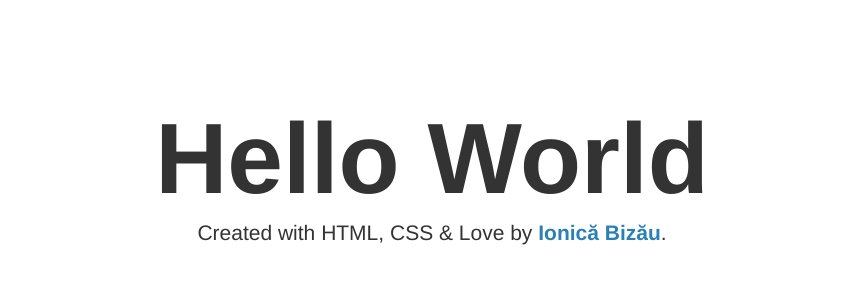
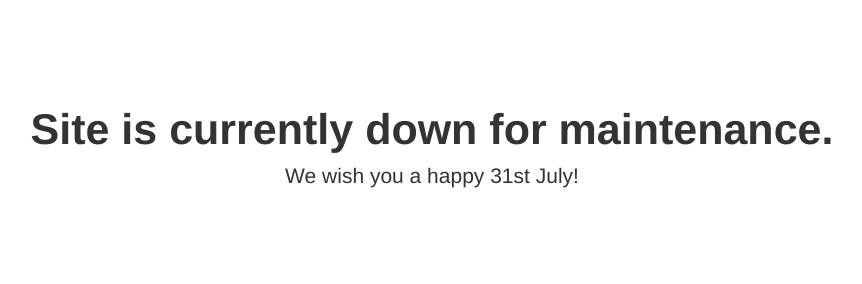
Before and after one commit to jillix/maintenance-page, a website: page index.html in a window 1280 px wide. Shown: the whole page, without its empty margins (208-1070 px from the left). Drawn offline with Linux system fonts and the light colour scheme.

Commit message:
Updated content

```diff
--- a/css/style.css
+++ b/css/style.css
@@ -20,7 +20,7 @@ body {
     text-align: center;
 }
 .jumbotron h1 {
-    font-size: 100px;
+    font-size: 43px;
     line-height: 1em !important;
     margin: 10px 0;
     font-family: inherit;
--- a/index.html
+++ b/index.html
@@ -2,7 +2,7 @@
 <html lang="en">
     <head>
         <meta charset="UTF-8">
-        <title></title>
+        <title>Down for maintenance</title>
         <meta http-equiv="content-type" content="text/html; charset=utf-8">
         <meta name="viewport" content="width=device-width, initial-scale=1.0">
         <meta http-equiv="X-UA-Compatible" content="IE=edge">
@@ -10,9 +10,29 @@
     </head>
     <body>
         <div class="jumbotron">
-            <h1>Hello World</h1>
+            <h1>Site is currently down for maintenance.</h1>
             <p class="lead">
-                Created with HTML, CSS & Love by <a href="http://ionicabizau.net/">Ionică Bizău</a>.
+                We wish you a happy <span id="day"></span> <span id="month"></span>!
+                <script>
+                    var a = new Date();
+                    var months = [
+                        "January",
+                        "February",
+                        "March",
+                        "April",
+                        "May",
+                        "June",
+                        "July",
+                        "August",
+                        "September",
+                        "October",
+                        "November",
+                        "December"
+                    ];
+                    var d = a.getDate();
+                    document.getElementById("day").innerHTML = d  + (d % 10 >= 4 && d % 10 <= 9 || d % 10 === 0 ?  "th" : ["st", "nd", "rd"][d % 10 - 1]);
+                    document.getElementById("month").innerHTML = months[a.getMonth()];
+                </script>
             </p>
         </div>
     </body>
```
Also changed, not shown: README.md, 1 other file.
